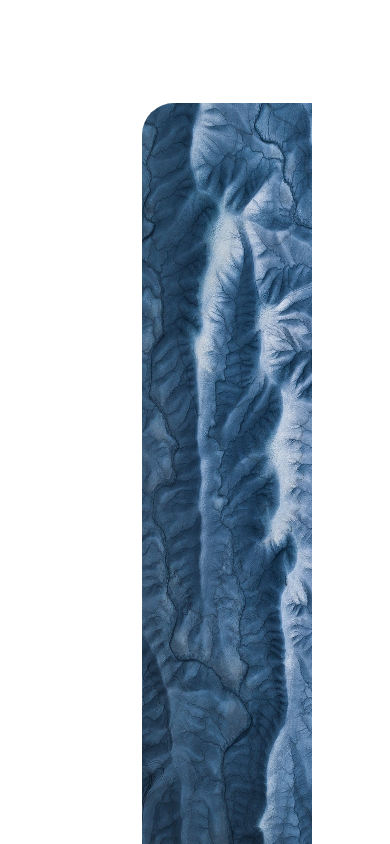
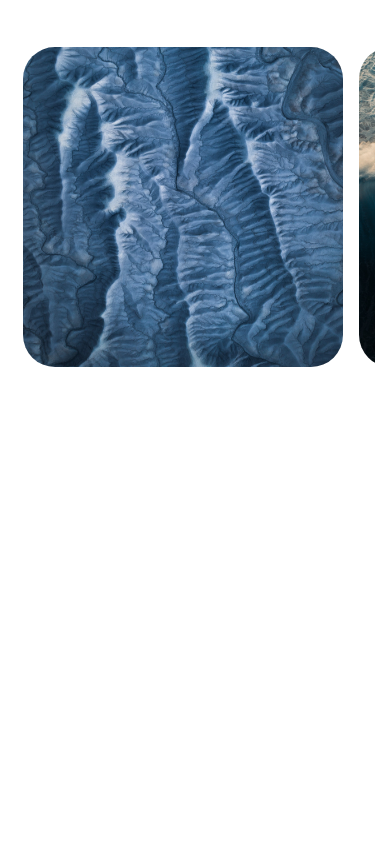
Before and after one commit to Bartek-Wieckowski/react-slider-framer-motion, a React (Create React App) app: page / in a window 390 px wide. Shown: the top 844 px of the page. Built offline with nearby package versions, Linux system fonts and the light colour scheme; the HTML template or start-up script is replaced by a standard one.

Commit message:
added media queries

```diff
--- a/src/index.css
+++ b/src/index.css
@@ -11,12 +11,19 @@ code {
   font-family: source-code-pro, Menlo, Monaco, Consolas, 'Courier New',
     monospace;
 }
-
+.carousel {
+  cursor: grab;
+  overflow: hidden;
+}
+.carousel-inner {
+  display: flex;
+}
 .item {
-  min-height: 40rem;
-  min-width: 30rem;
+  height: 20rem;
+  min-width: 20rem;
   width: 30%;
   padding: 4rem;
+  object-fit: cover;
 }
 .item img {
   width: 100%;
@@ -24,10 +31,21 @@ code {
   border-radius: 2rem;
   pointer-events: none;
 }
-.carousel {
-  cursor: grab;
-  overflow: hidden;
+@media (max-width: 1119.98px) {
+  body {
+    margin: 10%;
+  }
 }
-.carousel-inner {
-  display: flex;
+@media (max-width: 768.98px) {
+  .item {
+    padding: 1rem;
+  }
 }
+@media (max-width: 575.98px) {
+  body {
+    margin: 10% 15px;
+  }
+  .item {
+    padding: 0.5rem;
+  }
+}
```
